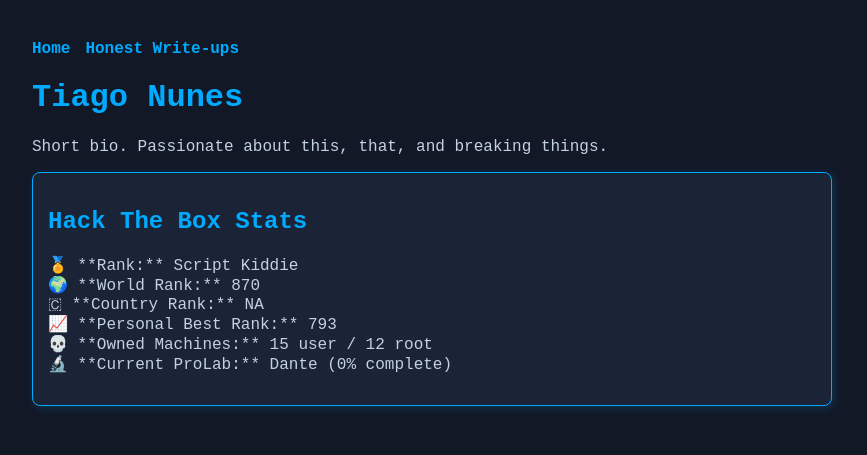
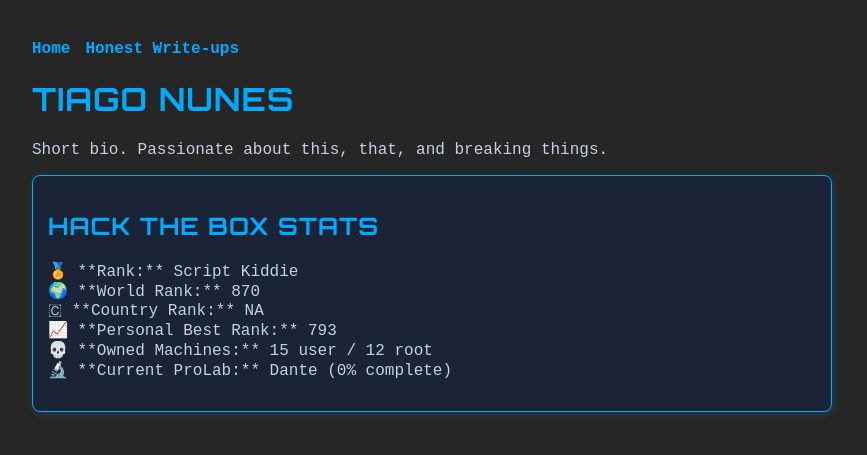
Before and after one commit to tiagomanunes/tiagomanunes.github.io, a Jekyll site: the page built from index.md, in a window 1280 px wide. Shown: the top 455 px of the page, without its empty margins (208-1075 px from the left). Built offline with Jekyll 4.4.1, drawn with Linux system fonts in a browser that asks for light colours.

Commit message:
Fix style

```diff
--- a/_layouts/default.html
+++ b/_layouts/default.html
@@ -5,6 +5,7 @@
   <meta name="viewport" content="width=device-width, initial-scale=1.0">
   <title>{{ page.title }}</title>
   <link rel="stylesheet" href="{{ "/style.css" | relative_url }}">
+  <link rel="stylesheet" href="https://fonts.googleapis.com/css2?family=Orbitron:wght@400;700&display=swap">
 </head>
 <body>
   {% include nav.html %}
--- a/style.css
+++ b/style.css
@@ -1,7 +1,7 @@
 /* General Styles */
 body {
   font-family: 'Fira Code', monospace;
-  background-color: #121826; /* Deep navy */
+  background-color: #262626; /* Charcoal */
   color: #c3d1e3; /* Soft off-white */
   max-width: 800px;
   margin: 20px auto;
@@ -34,9 +34,13 @@
   box-shadow: 2px 2px 10px rgba(0, 170, 255, 0.2);
 }
 
-/* Headings */
-h1, h2 {
-  color: #00aaff;
+/* Apply Orbitron to Headings */
+h1, h2, h3, h4, h5, h6 {
+  font-family: 'Orbitron', sans-serif;
+  color: #00aaff; /* Keep the cool blue */
+  font-weight: 700; /* Bold */
+  text-transform: uppercase; /* Optional: Cyberpunk vibes */
+  letter-spacing: 1px; /* Slight spacing for readability */
 }
 
 /* Write-ups List */
```
